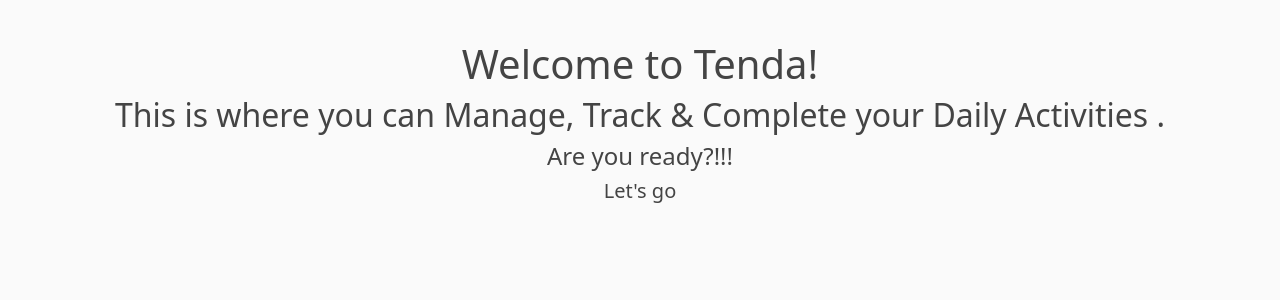
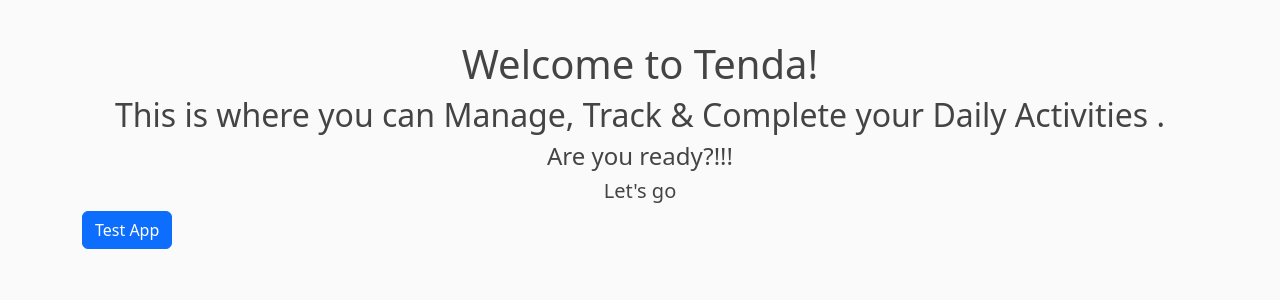
Before and after one commit to EmmanuelDanso1/Tenda-App, a Flask app: page / in a window 1280 px wide. Shown: the part 56-356 px from the top of the page. Run offline with Flask 3, Linux system fonts and the light colour scheme; some libraries are stand-ins or nearby versions.

Commit message:
some updates

```diff
--- a/tenda/templates/home.html
+++ b/tenda/templates/home.html
@@ -6,4 +6,6 @@
     <h4 class="text-center">Are you ready?!!!</h4>
     <h5 class="text-center">Let's go</h5>
 
+    <button class=" text-center btn btn-primary ">Test App</button>
+
 {% endblock %}
```
Also changed, not shown: instance/tenda.db.
